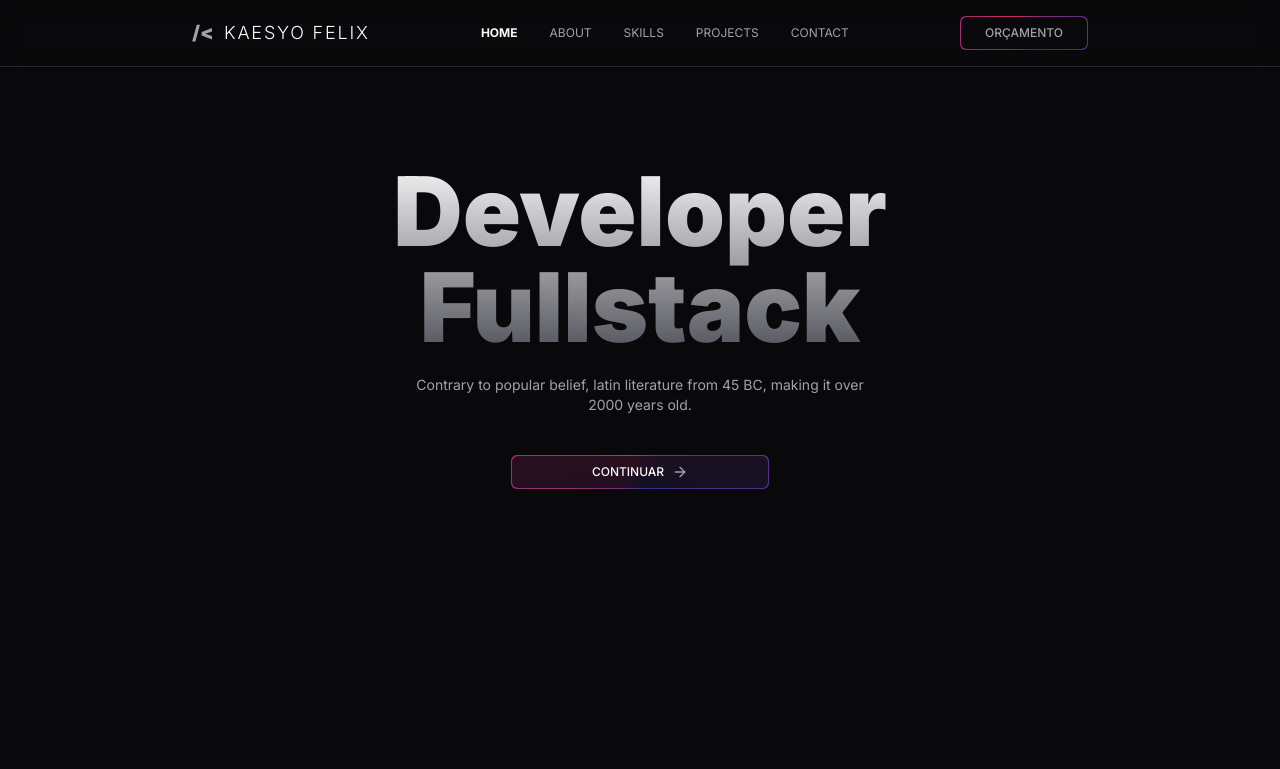
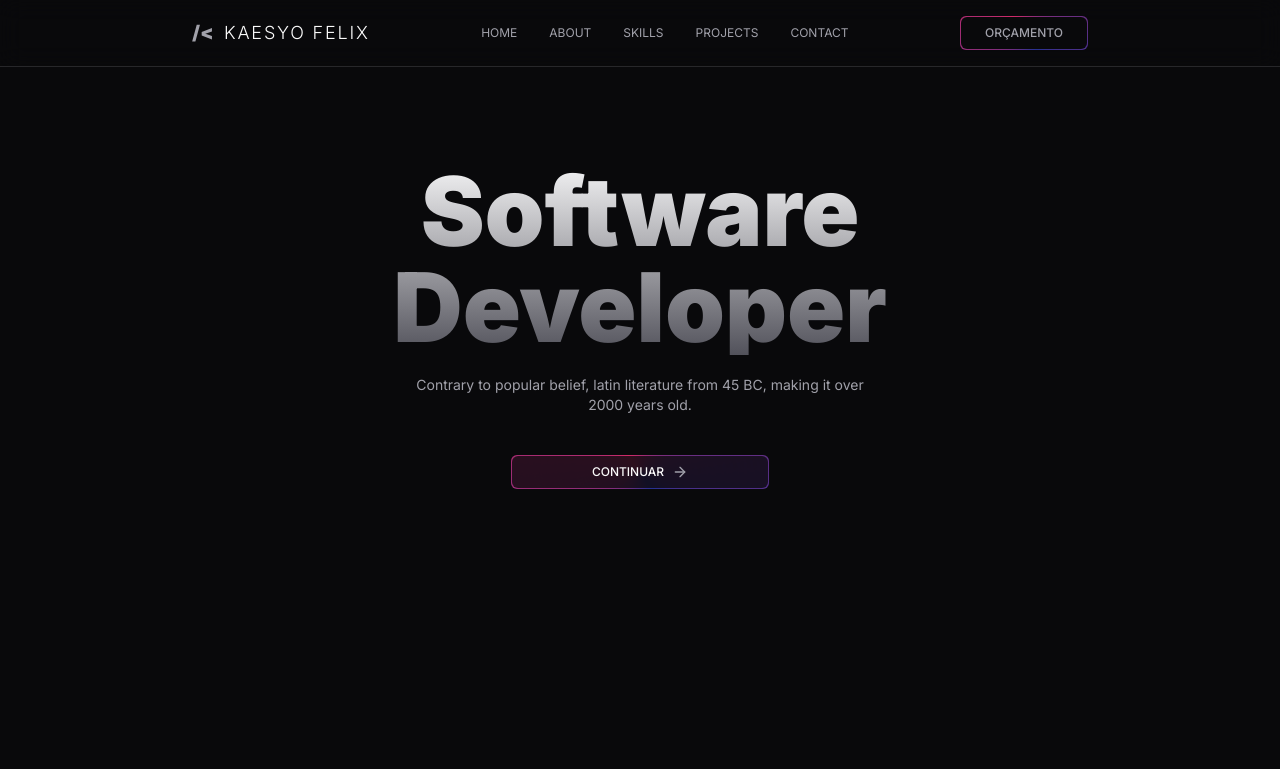
Before and after one commit to KARAUJO1003/portifolio.web.1.4.0, a Next.js app in the folder portifolio/: page / in a window 1280 px wide. Shown: the top 769 px of the page. Built offline with nearby package versions, Linux system fonts and the light colour scheme.

Commit message:
altrando titulo

```diff
--- a/portifolio/package.json
+++ b/portifolio/package.json
@@ -9,6 +9,7 @@
     "lint": "next lint"
   },
   "dependencies": {
+    "@gsap/react": "^2.1.0",
     "@radix-ui/react-accordion": "^1.1.2",
     "@radix-ui/react-icons": "^1.3.0",
     "@radix-ui/react-slot": "^1.0.2",
@@ -16,6 +17,7 @@
     "class-variance-authority": "^0.7.0",
     "clsx": "^2.1.0",
     "embla-carousel-react": "^8.0.1",
+    "gsap": "^3.12.5",
     "lucide-react": "^0.365.0",
     "next": "14.1.4",
     "next-themes": "^0.3.0",
--- a/portifolio/src/app/_components/global/nav-menu/nav-menu.tsx
+++ b/portifolio/src/app/_components/global/nav-menu/nav-menu.tsx
@@ -4,18 +4,15 @@ import { NavMenuItems } from '@/lib/utilities'
 import Link from 'next/link'
 import { ComponentPropsDefault } from '@/types/page-props-default'
 import { cn } from '@/lib/utils'
-import { usePathname } from 'next/navigation'
 
 export const NavMenu = ({ className }: ComponentPropsDefault) => {
-  const pathname = usePathname()
-
   return (
     <nav className={cn(['flex items-center gap-8 '], className)}>
       {NavMenuItems.map((item) => (
         <Link
           key={item.url}
           href={item.url}
-          className={`${pathname === item.url ? 'text-primary font-bold' : ''} uppercase text-xs text-muted-foreground hover:text-foreground transition-all duration-300`}
+          className={` uppercase text-xs text-muted-foreground hover:text-foreground transition-all duration-300`}
         >
           {item.label}
         </Link>
--- a/portifolio/src/app/_components/sections/home/home.tsx
+++ b/portifolio/src/app/_components/sections/home/home.tsx
@@ -6,6 +6,17 @@ import { SectionContainer } from '../../global/sections/sections-container'
 import Link from 'next/link'
 import { ArrowRight } from 'lucide-react'
 import { ButtonBorderGradient } from '../../global/buttons/gradient-border-button'
+import { gsap } from 'gsap'
+import { useGSAP } from '@gsap/react'
+
+gsap.registerPlugin(useGSAP)
+
+gsap.config({
+  autoSleep: 60,
+  force3D: false,
+  nullTargetWarn: false,
+  units: { left: '%', top: '%', rotation: 'rad' },
+})
 
 export const HomeSection = ({ className }: ComponentPropsDefault) => {
   return (
@@ -21,8 +32,9 @@ export const HomeSection = ({ className }: ComponentPropsDefault) => {
           fontWeight="font-black"
           className="text-center max-md:text-6xl"
         >
-          developer <br />
-          fullstack
+          software
+          <br />
+          developer
         </TitleTypography>
 
         <DescriptionTypography className="max-sm:w-4/5">
```
Also changed, not shown: 1 other file (tests, documents, lock files or other folders).
